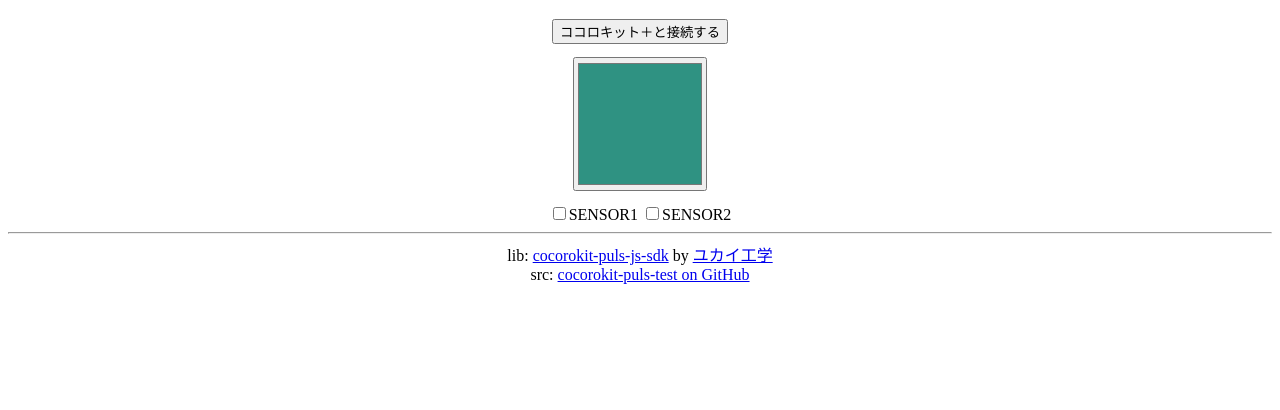
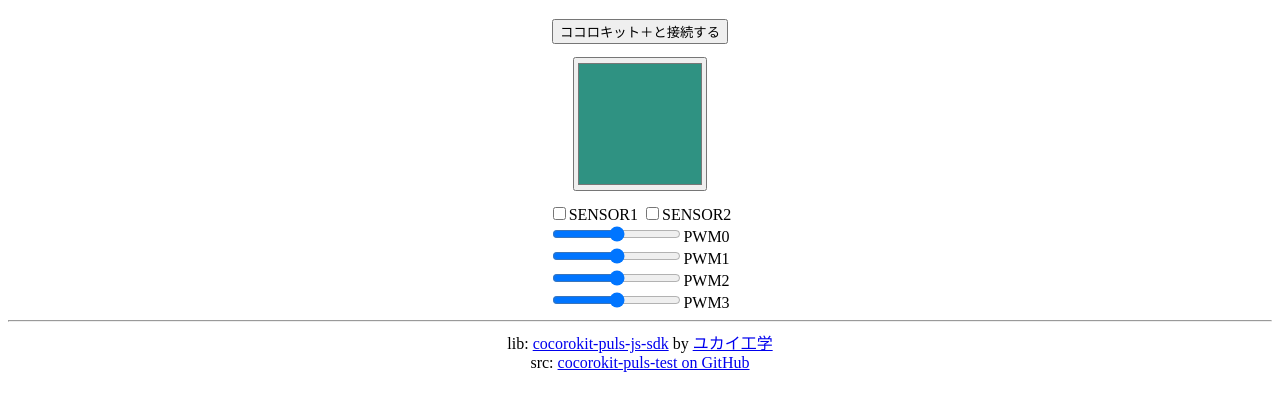
Before and after one commit to taisukef/cocorokit-plus-js-sdk, a website: page index.html in a window 1280 px wide. Shown: the part 70-480 px from the top of the page. Drawn offline with Linux system fonts and the light colour scheme.

Commit message:
try to add servo

```diff
--- a/index.html
+++ b/index.html
@@ -6,7 +6,11 @@
 <h1>ココロキット＋のLEDコントロール</h1>
 <button id=btn>ココロキット＋と接続する</button><br>
 <input type="color" id="color" value="#2f9282"><br>
-<input id="sensor1" type="checkbox">SENSOR1 <input id="sensor2" type="checkbox">SENSOR2
+<input id="sensor1" type="checkbox">SENSOR1 <input id="sensor2" type="checkbox">SENSOR2<br>
+<input id="pwm0" type="range" min=60 max=230>PWM0<br>
+<input id="pwm1" type="range" min=60 max=230>PWM1<br>
+<input id="pwm2" type="range" min=60 max=230>PWM2<br>
+<input id="pwm3" type="range" min=60 max=230>PWM3<br>
 <hr>
 <div>lib: <a href=https://github.com/taisukef/cocorokit-plus-js-sdk>cocorokit-puls-js-sdk</a> by <a href=https://www.ux-xu.com/>ユカイ工学</a></div>
 <div>src: <a href=https://github.com/taisukef/cocorokit-puls-test>cocorokit-puls-test on GitHub</a></div>
@@ -35,10 +39,17 @@ btn.onclick = async () => {
   await color.oninput();
 
   const nn = await ccrpls.startDigitalInputNotification(async (s1, s2) => {
-    console.log(s1, s2);
+    console.log("sensor", s1, s2);
     sensor1.checked = s1;
     sensor2.checked = s2;
   });
+  const pwms = [pwm0, pwm1, pwm2, pwm3];
+  for (const pwm of pwms) {
+    pwm.oninput = async () => {
+      //await ccrpls.changePwmDutyTime(pwm.value, 20000);
+      await ccrpls.setPwmDuty(pwm.value);
+    };
+  }
 };
 </script>
 
```
